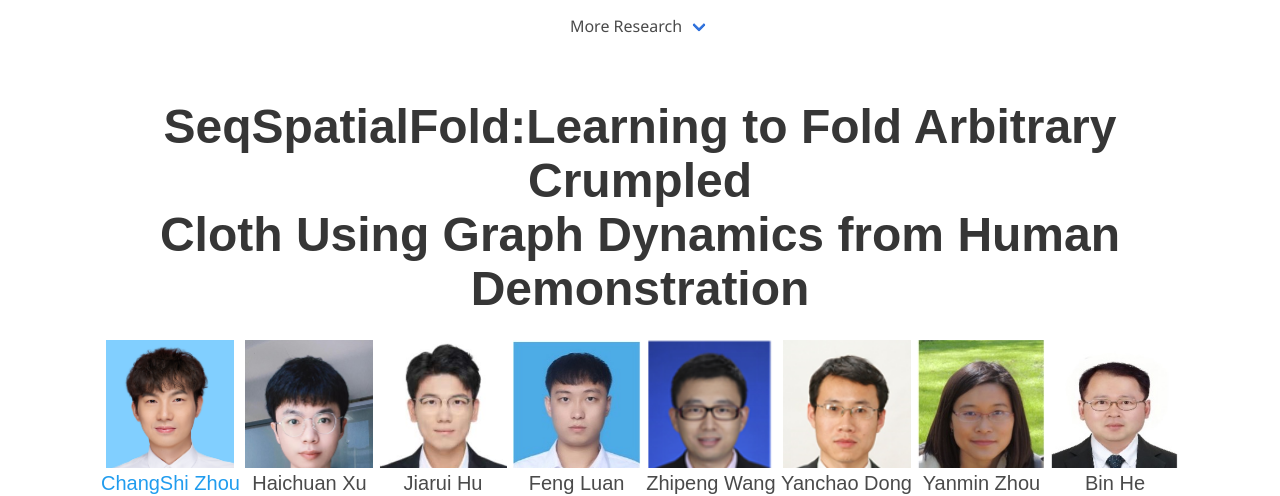
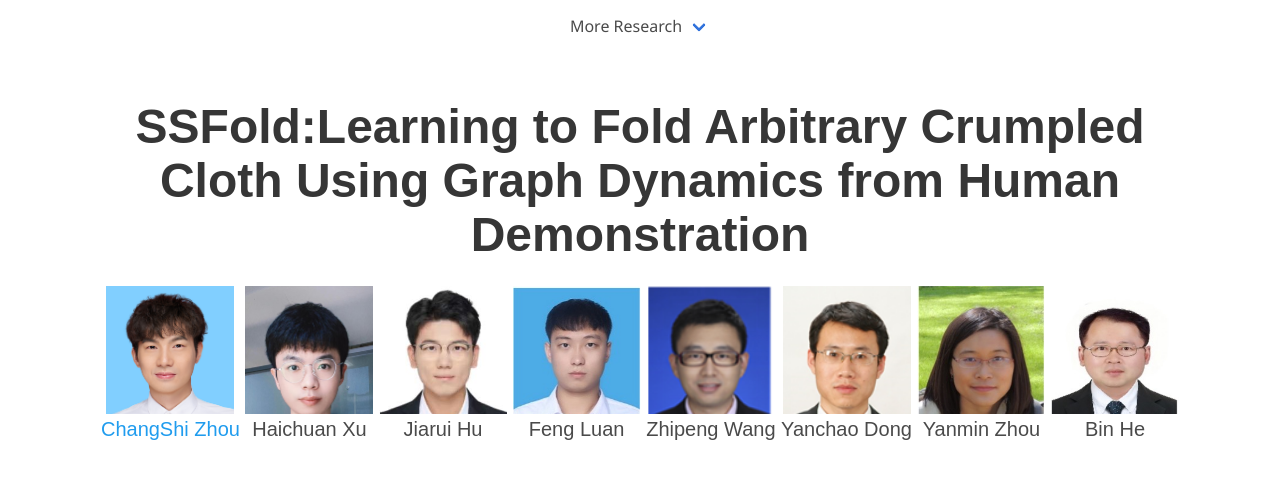
Before and after one commit to zcswdt/SSFold, a plain HTML site: page index.html in a window 1280 px wide. Shown: the top 496 px of the page. Drawn offline with nearby package versions, Linux system fonts and the light colour scheme; some icons are missing; a web font is replaced by a local one.

Commit message:
Update index.html

```diff
--- a/index.html
+++ b/index.html
@@ -72,7 +72,7 @@
     <div class="container">
       <div class="container has-text-centered">
 		<h1 class="title is-1 publication-title">
-		  SeqSpatialFold:Learning to Fold Arbitrary Crumpled<br/>
+		  SSFold:Learning to Fold Arbitrary Crumpled<br/>
 		   Cloth Using Graph Dynamics from Human Demonstration
 		</h1>
         <div class="is-size-5 publication-authors">
```
